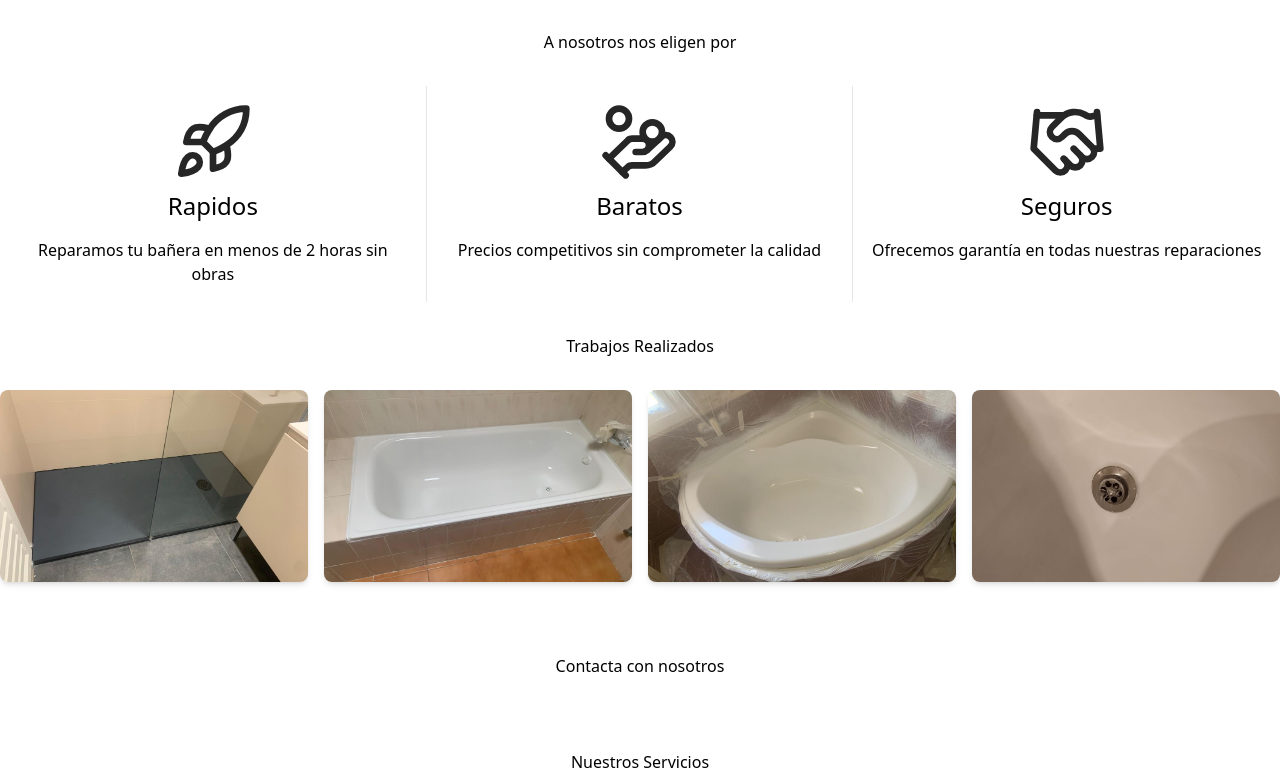
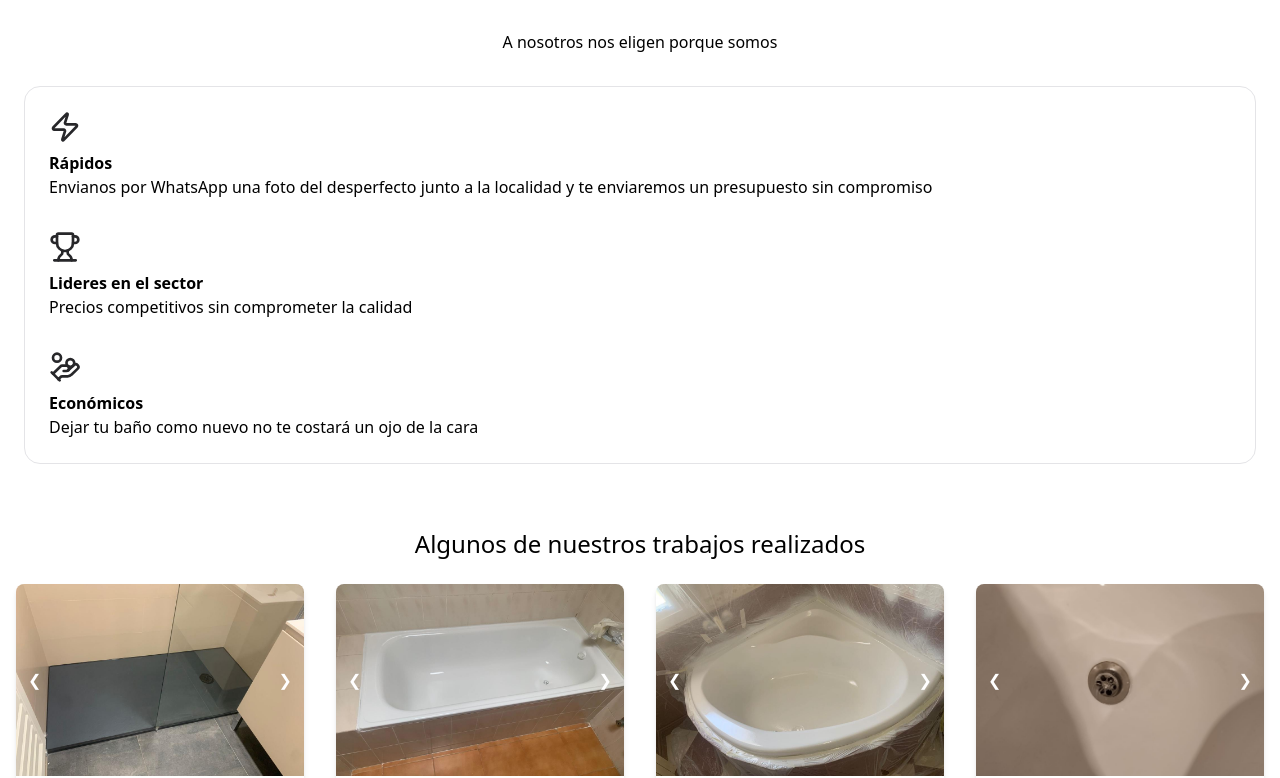
Before and after one commit to ivanbardon/reparatubanera2, a React (Vite) app: page / in a window 1280 px wide. Shown: the part 1458-2236 px from the top of the page. Built offline with nearby package versions, Linux system fonts and the light colour scheme.

Commit message:
structuring inicio

```diff
--- a/src/components/ContactUsSection.jsx
+++ /dev/null
@@ -1,14 +0,0 @@
-import React from 'react';
-
-export default function ContactUsSection() {
-  return (
-    <section className='text-center'>
-      <h2>Contacta con nosotros</h2>
-      <div className="flex flex-col md:flex-row items-center justify-center gap-4 mt-8">
-        <button className="bg-primary hover:bg-gray-800 text-white dark:bg-primary-dark dark:text-gray-900 dark:hover:bg-gray-400 py-2 px-6 rounded-lg transition-colors">Whatsapp</button>
-        <button className="bg-primary hover:bg-gray-800 text-white dark:bg-primary-dark dark:text-gray-900 dark:hover:bg-gray-400 py-2 px-6 rounded-lg transition-colors">Email</button>
-        <button className="bg-primary hover:bg-gray-800 text-white dark:bg-primary-dark dark:text-gray-900 dark:hover:bg-gray-400 py-2 px-6 rounded-lg transition-colors">Llamada</button>
-      </div>
-    </section>
-  );
-}
--- a/src/components/Footer.jsx
+++ b/src/components/Footer.jsx
@@ -2,7 +2,7 @@ import React from 'react'
 
 export default function Footer() {
   return (
-    <footer className="text-center py-12 mt-8 border-t border-border-light dark:border-border-dark">
+    <footer className="text-center p-6mt-12">
       <p className="font-semibold">Áreas de actuación:</p>
       <p className="text-gray-600 dark:text-gray-400">Cataluña: Barcelona, Tarragona, Lleida i Girona</p>
       <p className="text-gray-600 dark:text-gray-400">Comunidad Valenciana: Valencia, Castellón y Alicante</p>
--- a/src/components/RecentWorks.jsx
+++ /dev/null
@@ -1,18 +0,0 @@
-import React from 'react';
-
-export default function RecentWorks() {
-  return (
-    <section className="text-center mt-8">
-      <h2>Trabajos Realizados</h2>
-      <div className="grid grid-cols-1 sm:grid-cols-2 lg:grid-cols-4 gap-4 mt-8">
-        <a href="/reparatubanera2/trabajos.html" className="block group"><img src="plato1e.jpg" alt="Trabajo 1" className="w-full h-48 object-cover rounded-lg shadow-md group-hover:opacity-80 transition-opacity" /></a>
-        <a href="/reparatubanera2/trabajos.html" className="block group"><img src="banera2b.jpg" alt="Trabajo 2" className="w-full h-48 object-cover rounded-lg shadow-md group-hover:opacity-80 transition-opacity" /></a>
-        <a href="/reparatubanera2/trabajos.html" className="block group"><img src="banera1b.jpg" alt="Trabajo 3" className="w-full h-48 object-cover rounded-lg shadow-md group-hover:opacity-80 transition-opacity" /></a>
-        <a href="/reparatubanera2/trabajos.html" className="block group"><img src="agu1c.jpg" alt="Trabajo 4" className="w-full h-48 object-cover rounded-lg shadow-md group-hover:opacity-80 transition-opacity" /></a>
-      </div>
-      <a href="/reparatubanera2/trabajos.html" className="inline-block mt-8 bg-primary hover:bg-gray-800 text-white dark:bg-primary-dark dark:text-gray-900 dark:hover:bg-gray-400 py-2 px-6 rounded-lg transition-colors">
-        Ver Más Trabajos
-      </a>
-    </section>
-  );
-}
--- a/src/pages/Trabajos.jsx
+++ b/src/components/Trabajos.jsx
@@ -70,8 +70,8 @@ export default function Trabajos() {
   };
 
   return (
-    <section className="p-4 text-center mt-16">
-      <h2 className="text-2xl font-bold mb-6">Trabajos Realizados</h2>
+    <section className="px-4 text-center mt-16">
+      <h2 className="text-2xl mb-6">Algunos de nuestros trabajos realizados</h2>
       <div className="grid grid-cols-1 md:grid-cols-2 lg:grid-cols-4 gap-8">
         {trabajosData.map((trabajo) => (
           <div key={trabajo.id} className="bg-white rounded-lg shadow-md overflow-hidden text-left">
--- a/src/components/WhyChooseUs.jsx
+++ b/src/components/WhyChooseUs.jsx
@@ -1,25 +1,25 @@
 import React from 'react';
-import { HandCoins, Handshake, Rocket } from 'lucide-react';
+import { HandCoins, Trophy, Zap } from 'lucide-react';
 
 export default function WhyChooseUs() {
   return (
-    <section>
-      <h2 className="text-center mt-8">A nosotros nos eligen por</h2>
-      <div className="grid grid-cols-3 mt-8">
-        <div className="p-4 text-center border-r border-gray-200">
-          <Rocket className="mx-auto h-20 w-20 text-primary dark:text-primary-dark text-neutral-800" />
-          <h3 className='text-2xl pt-2'>Rapidos</h3>
-          <p className='pt-4'>Reparamos tu bañera en menos de 2 horas sin obras</p>
+    <section className='px-6'>
+      <h2 className="text-center mt-8">A nosotros nos eligen porque somos</h2>
+      <div className="mt-8 border-zinc-200 border rounded-2xl p-2">
+        <div className="p-4">
+          <Zap className="h-8 w-8 text-zinc-800" />
+          <h3 className='pt-2 font-bold'>Rápidos</h3>
+          <p>Envianos por WhatsApp una foto del desperfecto junto a la localidad y te enviaremos un presupuesto sin compromiso</p>
         </div>
-        <div className="p-4 text-center border-r border-gray-200">
-          <HandCoins className="mx-auto h-20 w-20 text-primary dark:text-primary-dark text-neutral-800" />
-          <h3 className='text-2xl pt-2'>Baratos</h3>
-          <p className='pt-4'>Precios competitivos sin comprometer la calidad</p>
+        <div className="p-4">
+          <Trophy className="h-8 w-8 text-zinc-800" />
+          <h3 className='pt-2 font-bold'>Lideres en el sector</h3>
+          <p>Precios competitivos sin comprometer la calidad</p>
         </div>
-        <div className="p-4 text-center">
-          <Handshake className="mx-auto h-20 w-20 text-primary dark:text-primary-dark text-neutral-800" />
-          <h3 className='text-2xl pt-2'>Seguros</h3>
-          <p className='pt-4'>Ofrecemos garantía en todas nuestras reparaciones</p>
+        <div className="p-4">
+          <HandCoins className="h-8 w-8 text-zinc-800" />
+          <h3 className='pt-2 font-bold'>Económicos</h3>
+          <p>Dejar tu baño como nuevo no te costará un ojo de la cara</p>
         </div>
       </div>
     </section>
--- a/src/main-trabajos.jsx
+++ b/src/main-trabajos.jsx
@@ -1,7 +1,7 @@
 import { StrictMode } from 'react'
 import { createRoot } from 'react-dom/client'
 import './index.css'
-import Trabajos from './pages/Trabajos'
+import Trabajos from './components/Trabajos'
 import Layout from './components/Layout'
 
 
--- a/src/pages/Inicio.jsx
+++ b/src/pages/Inicio.jsx
@@ -1,17 +1,16 @@
 import React from 'react';
 import HeroSection from '../components/HeroSection';
 import WhyChooseUs from '../components/WhyChooseUs';
-import RecentWorks from '../components/RecentWorks';
-import ContactUsSection from '../components/ContactUsSection';
 import OurServicesSection from '../components/OurServicesSection';
+import Trabajos from '../components/Trabajos';
+
 
 export default function Inicio() {
   return (
     <>
       <HeroSection />
       <WhyChooseUs />
-      <RecentWorks />
-      <ContactUsSection />
+      <Trabajos />
       <OurServicesSection />
     </>
   );
```
Also changed, not shown: src/index.css (line endings or trailing spaces), 2 other files (tests, documents, lock files or other folders).
